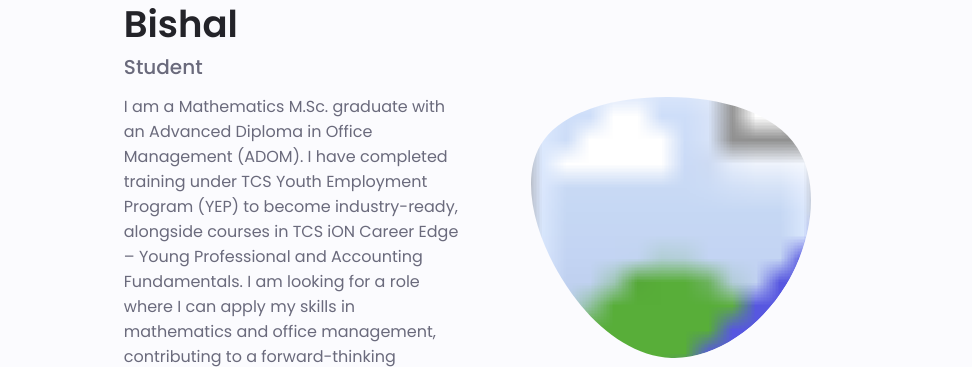
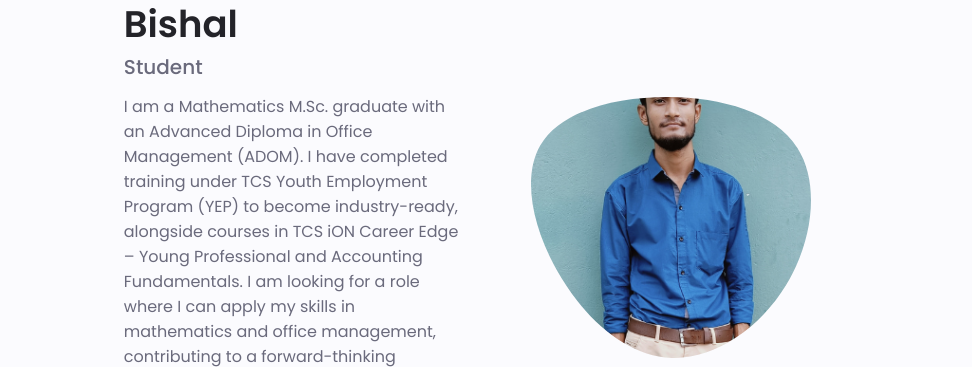
Before and after one commit to Itachi12111/-Manash, a plain HTML site: page index.html in a window 1280 px wide. Shown: the part 244-611 px from the top of the page, 181-1153 px from the left. Drawn offline with nearby package versions, Linux system fonts and the light colour scheme; files whose address does not match are found by name.

Commit message:
index.html

```diff
--- a/index.html
+++ b/index.html
@@ -113,7 +113,7 @@
                     class="home__blob-img"
                     x="-79"
                     y="-46"
-                    xlink:href="k (1)1.png"
+                    xlink:href="1.png"
                   />
                 </g>
               </svg>
```
